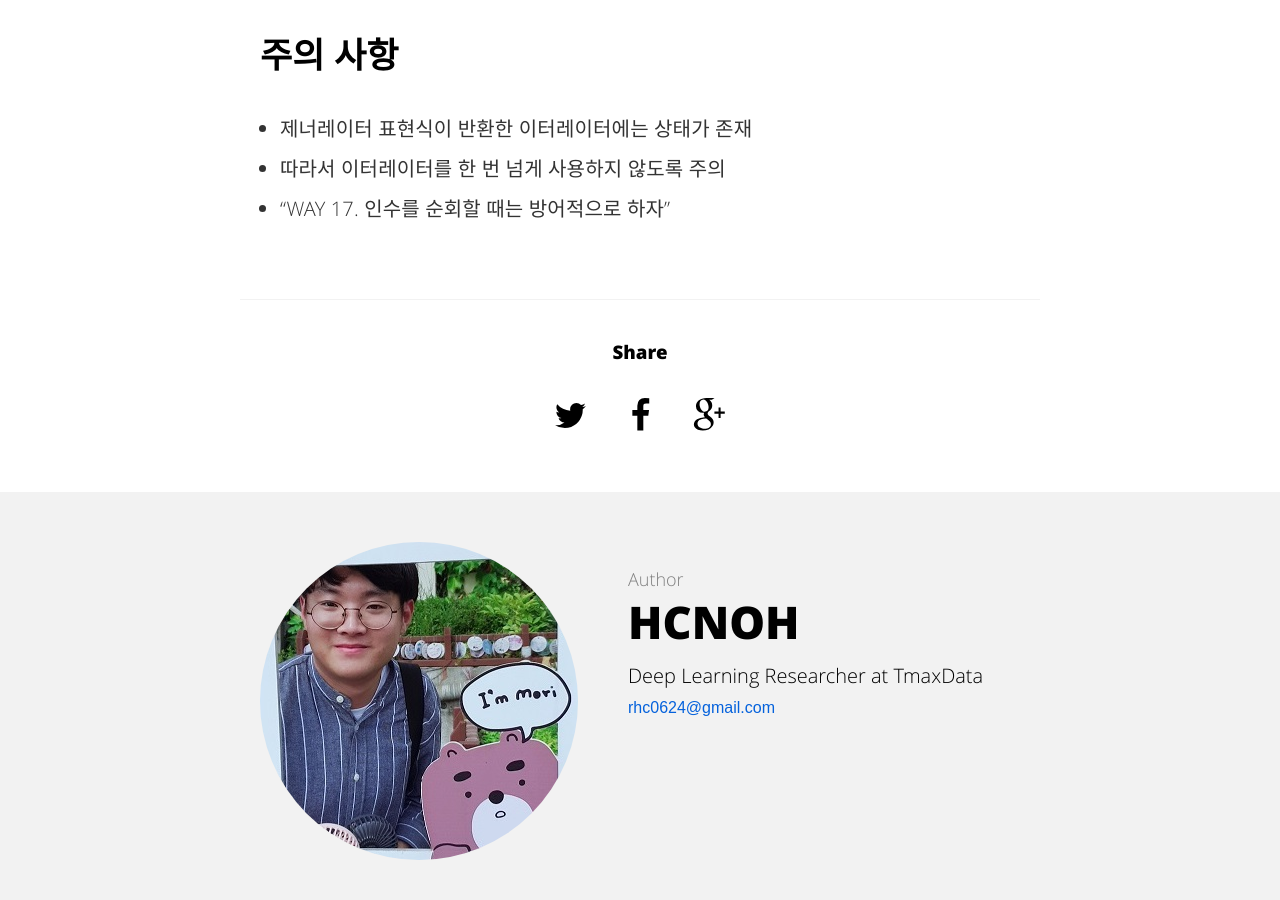
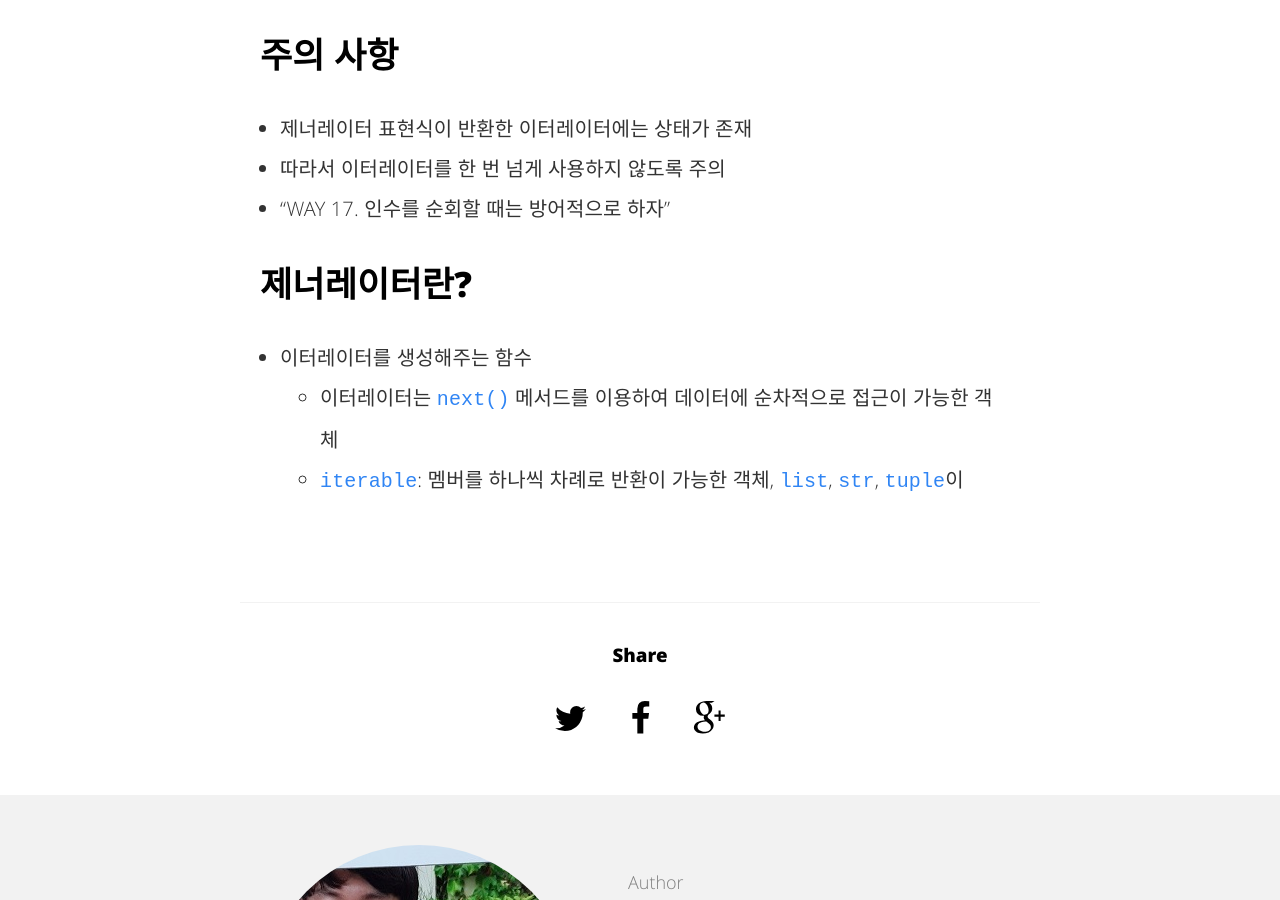
Before and after one commit to hcnoh/blog-prev, a Jekyll site: the page built from _posts/2018-09-17-effective-python-way09.md, in a window 1280 px wide and 900 px high, scrolled down 3333 px. Built offline with Jekyll 4.4.1, drawn with Linux system fonts in a browser that asks for light colours; comment, search, counter and statistics services are not loaded.

Commit message:
Update 2018-09-17-effective-python-way09.md

```diff
--- a/_posts/2018-09-17-effective-python-way09.md
+++ b/_posts/2018-09-17-effective-python-way09.md
@@ -69,3 +69,8 @@ print(next(roots))
 - 제너레이터 표현식이 반환한 이터레이터에는 상태가 존재
 - 따라서 이터레이터를 한 번 넘게 사용하지 않도록 주의
 - "WAY 17. 인수를 순회할 때는 방어적으로 하자"
+
+## 제너레이터란?
+- 이터레이터를 생성해주는 함수
+  - 이터레이터는 `next()` 메서드를 이용하여 데이터에 순차적으로 접근이 가능한 객체
+  - `iterable`: 멤버를 하나씩 차례로 반환이 가능한 객체, `list`, `str`, `tuple`이
```
